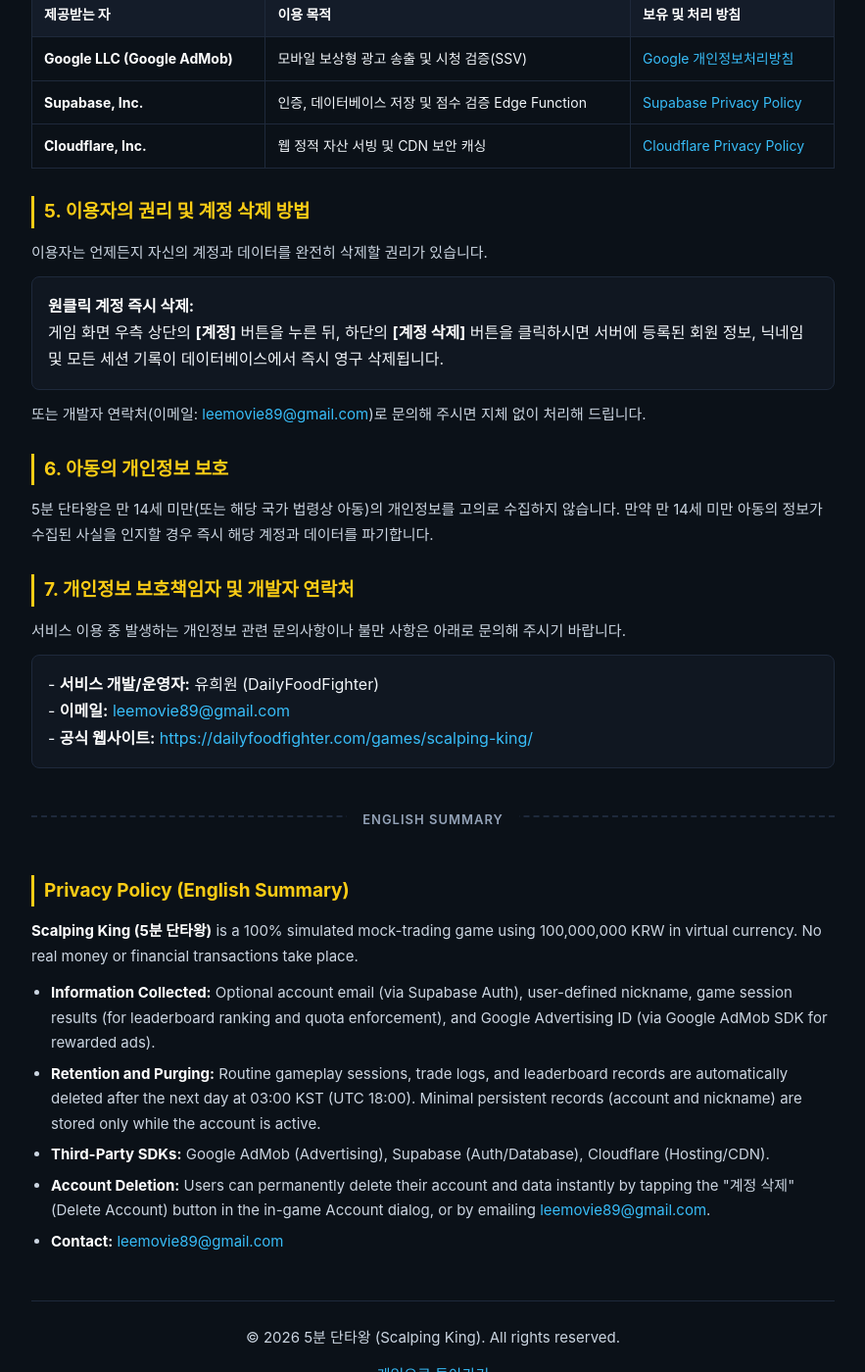
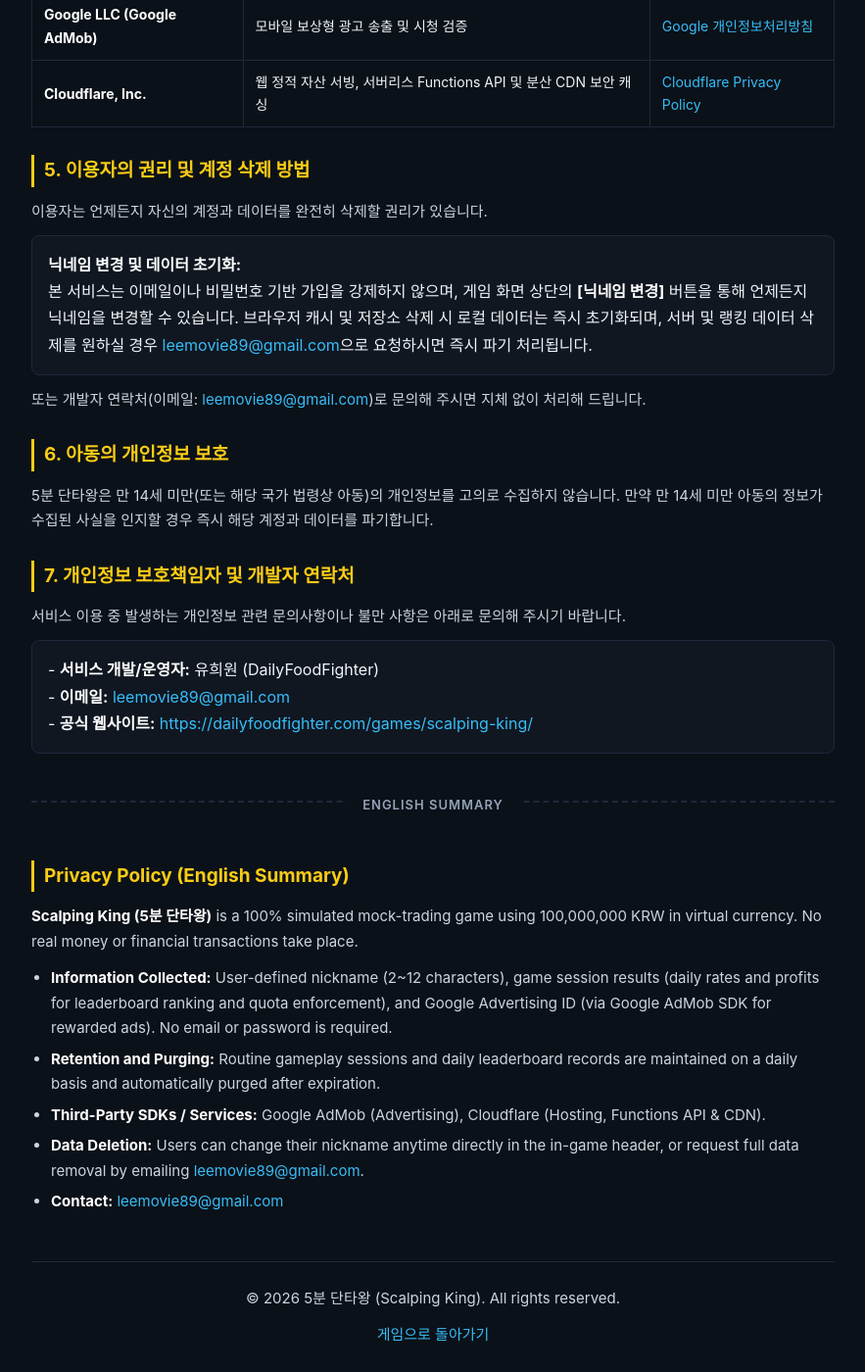
Before and after one commit to heewon-yu/dailyfoodfighter, a Jekyll site: the page games/scalping-king/privacy/index.html, which Jekyll copies as it is, in a window 1280 px wide and 1400 px high, scrolled down 1411 px. Shown: the whole window at 98% size, without its empty margins (198-1081 px from the left). Built offline with Jekyll 4.4.1, drawn with Linux system fonts in a browser that asks for light colours; some of the changed text lies outside the part shown.

Commit message:
fix(scalping): mobile priority layout, official buttons contrast and privacy policy supabase removal

```diff
--- a/games/scalping-king/privacy/index.html
+++ b/games/scalping-king/privacy/index.html
@@ -179,19 +179,14 @@
         </thead>
         <tbody>
           <tr>
-            <td><strong>계정 정보 (선택)</strong></td>
-            <td>이메일 주소, 암호화된 비밀번호</td>
-            <td>공식 일일 게임 참여 및 랭킹 등록을 위한 회원가입/로그인 (Supabase Auth 연동)</td>
-          </tr>
-          <tr>
             <td><strong>프로필 정보</strong></td>
             <td>사용자 지정 닉네임 (2~12자)</td>
-            <td>일일 수익률/수익금 TOP5 명예의 전당 랭킹 표시 (실명 불필요)</td>
+            <td>일일 수익률/수익금 TOP5 명예의 전당 랭킹 표시 (회원가입·이메일·실명 불필요)</td>
           </tr>
           <tr>
             <td><strong>게임 세션 기록</strong></td>
-            <td>세션 ID, 장 시작/종료 시각, 체결 내역, 최종 수익금 및 수익률</td>
-            <td>하루 무료 5판 한도 관리 및 점수 조작 방지용 서버 검증</td>
+            <td>장 시작/종료 시각, 체결 내역, 최종 수익금 및 수익률</td>
+            <td>하루 무료 5판 한도 관리 및 일일 랭킹 산출</td>
           </tr>
           <tr>
             <td><strong>광고 및 기기 정보</strong></td>
@@ -238,17 +233,12 @@
         <tbody>
           <tr>
             <td><strong>Google LLC (Google AdMob)</strong></td>
-            <td>모바일 보상형 광고 송출 및 시청 검증(SSV)</td>
+            <td>모바일 보상형 광고 송출 및 시청 검증</td>
             <td><a href="https://policies.google.com/privacy" target="_blank" rel="noopener">Google 개인정보처리방침</a></td>
           </tr>
           <tr>
-            <td><strong>Supabase, Inc.</strong></td>
-            <td>인증, 데이터베이스 저장 및 점수 검증 Edge Function</td>
-            <td><a href="https://supabase.com/privacy" target="_blank" rel="noopener">Supabase Privacy Policy</a></td>
-          </tr>
-          <tr>
             <td><strong>Cloudflare, Inc.</strong></td>
-            <td>웹 정적 자산 서빙 및 CDN 보안 캐싱</td>
+            <td>웹 정적 자산 서빙, 서버리스 Functions API 및 분산 CDN 보안 캐싱</td>
             <td><a href="https://www.cloudflare.com/privacypolicy/" target="_blank" rel="noopener">Cloudflare Privacy Policy</a></td>
           </tr>
         </tbody>
@@ -259,8 +249,8 @@
       <h2>5. 이용자의 권리 및 계정 삭제 방법</h2>
       <p>이용자는 언제든지 자신의 계정과 데이터를 완전히 삭제할 권리가 있습니다.</p>
       <div class="card-box">
-        <strong>원클릭 계정 즉시 삭제:</strong><br>
-        게임 화면 우측 상단의 <strong>[계정]</strong> 버튼을 누른 뒤, 하단의 <strong>[계정 삭제]</strong> 버튼을 클릭하시면 서버에 등록된 회원 정보, 닉네임 및 모든 세션 기록이 데이터베이스에서 즉시 영구 삭제됩니다.
+        <strong>닉네임 변경 및 데이터 초기화:</strong><br>
+        본 서비스는 이메일이나 비밀번호 기반 가입을 강제하지 않으며, 게임 화면 상단의 <strong>[닉네임 변경]</strong> 버튼을 통해 언제든지 닉네임을 변경할 수 있습니다. 브라우저 캐시 및 저장소 삭제 시 로컬 데이터는 즉시 초기화되며, 서버 및 랭킹 데이터 삭제를 원하실 경우 <a href="mailto:leemovie89@gmail.com">leemovie89@gmail.com</a>으로 요청하시면 즉시 파기 처리됩니다.
       </div>
       <p>또는 개발자 연락처(이메일: <a href="mailto:leemovie89@gmail.com">leemovie89@gmail.com</a>)로 문의해 주시면 지체 없이 처리해 드립니다.</p>
     </section>
@@ -288,10 +278,10 @@
       <h2>Privacy Policy (English Summary)</h2>
       <p><strong>Scalping King (5분 단타왕)</strong> is a 100% simulated mock-trading game using 100,000,000 KRW in virtual currency. No real money or financial transactions take place.</p>
       <ul>
-        <li><strong>Information Collected:</strong> Optional account email (via Supabase Auth), user-defined nickname, game session results (for leaderboard ranking and quota enforcement), and Google Advertising ID (via Google AdMob SDK for rewarded ads).</li>
-        <li><strong>Retention and Purging:</strong> Routine gameplay sessions, trade logs, and leaderboard records are automatically deleted after the next day at 03:00 KST (UTC 18:00). Minimal persistent records (account and nickname) are stored only while the account is active.</li>
-        <li><strong>Third-Party SDKs:</strong> Google AdMob (Advertising), Supabase (Auth/Database), Cloudflare (Hosting/CDN).</li>
-        <li><strong>Account Deletion:</strong> Users can permanently delete their account and data instantly by tapping the "계정 삭제" (Delete Account) button in the in-game Account dialog, or by emailing <a href="mailto:leemovie89@gmail.com">leemovie89@gmail.com</a>.</li>
+        <li><strong>Information Collected:</strong> User-defined nickname (2~12 characters), game session results (daily rates and profits for leaderboard ranking and quota enforcement), and Google Advertising ID (via Google AdMob SDK for rewarded ads). No email or password is required.</li>
+        <li><strong>Retention and Purging:</strong> Routine gameplay sessions and daily leaderboard records are maintained on a daily basis and automatically purged after expiration.</li>
+        <li><strong>Third-Party SDKs / Services:</strong> Google AdMob (Advertising), Cloudflare (Hosting, Functions API & CDN).</li>
+        <li><strong>Data Deletion:</strong> Users can change their nickname anytime directly in the in-game header, or request full data removal by emailing <a href="mailto:leemovie89@gmail.com">leemovie89@gmail.com</a>.</li>
         <li><strong>Contact:</strong> <a href="mailto:leemovie89@gmail.com">leemovie89@gmail.com</a></li>
       </ul>
     </section>
```
Also changed, not shown: games/scalping-king/index.html (+4 -4 lines), games/scalping-king/style.css (+86 -2 lines).
